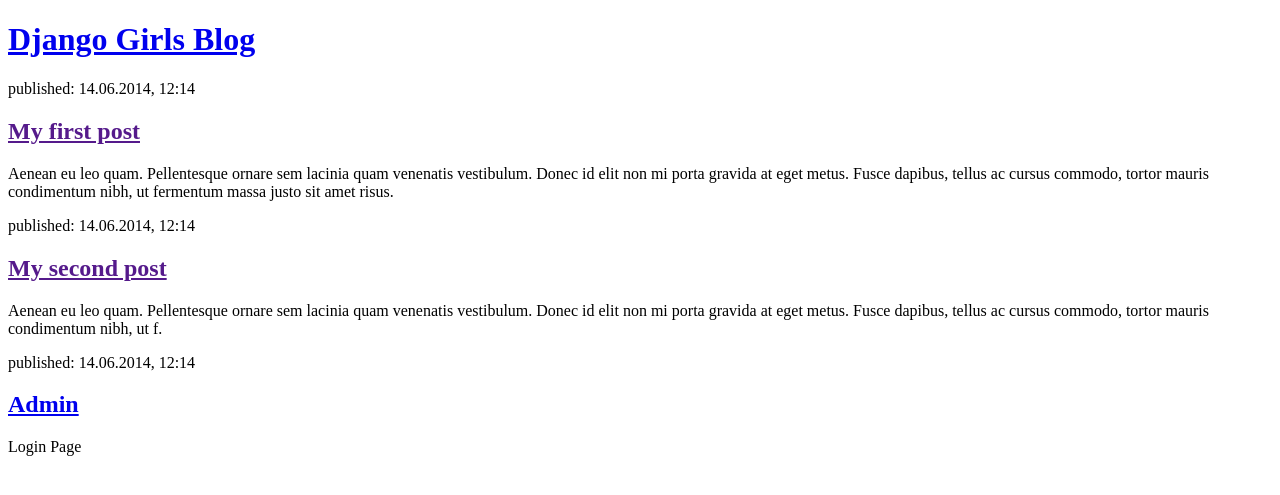
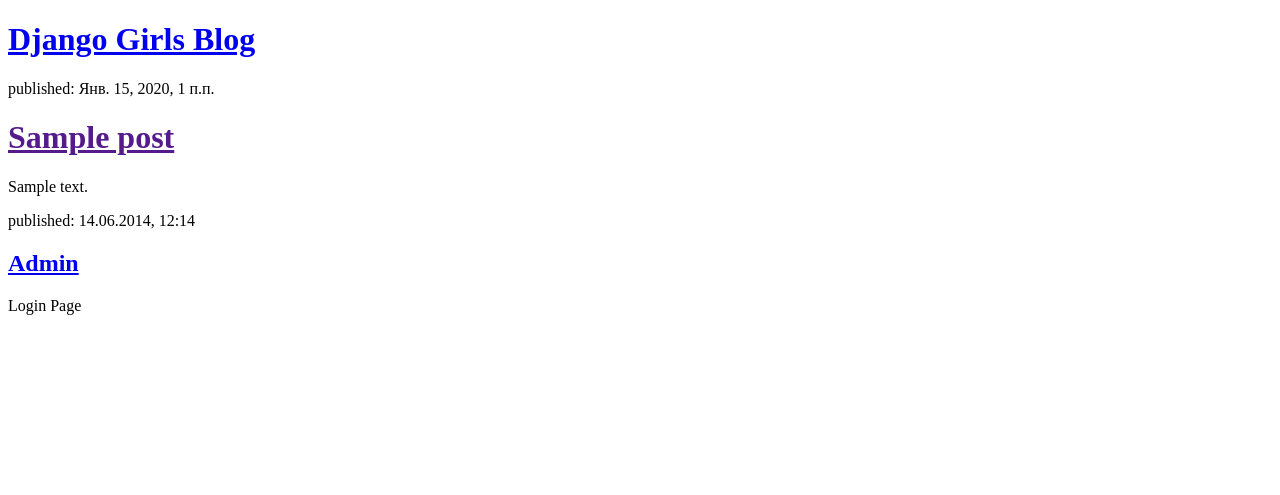
Before and after one commit to demorgan777/my-first-blog, a Django app: template blog/templates/blog/post_list.html in a window 1280 px wide. Shown: the top 495 px of the page. Run offline with Django 3.2, Linux system fonts and the light colour scheme; the template is opened without the code that fills it: values that come from a table or form of the project are taken from there, others are empty; tables that the repository leaves empty hold one stand-in row (values such as "Sample post").

Commit message:
Modified templates to display posts from database.

```diff
--- a/blog/templates/blog/post_list.html
+++ b/blog/templates/blog/post_list.html
@@ -8,6 +8,14 @@
             <h1><a href="/">Django Girls Blog</a></h1>
         </div>
 
+        {% for post in posts %}
+        <div>
+        	<p>published: {{ post.published_date }}</p>
+        	<h1><a href="">{{ post.title }}</a></h1>
+        	<p>{{ post.text|linebreaksbr }}</p>
+        </div>
+        {% endfor %}
+<!--
         <div>
             <p>published: 14.06.2014, 12:14</p>
             <h2><a href="">My first post</a></h2>
@@ -19,6 +27,7 @@
             <h2><a href="">My second post</a></h2>
             <p>Aenean eu leo quam. Pellentesque ornare sem lacinia quam venenatis vestibulum. Donec id elit non mi porta gravida at eget metus. Fusce dapibus, tellus ac cursus commodo, tortor mauris condimentum nibh, ut f.</p>
         </div>
+    -->
         <div>
             <p>published: 14.06.2014, 12:14</p>
             <h2><a href="/admin">Admin</a></h2>
--- a/blog/views.py
+++ b/blog/views.py
@@ -1,5 +1,7 @@
 from django.shortcuts import render
-
+from django.utils import timezone
+from .models import Post
 # Create your views here.
 def post_list(request):
-	return render(request, 'blog/post_list.html', {})
+    posts = Post.objects.filter(published_date__lte=timezone.now()).order_by('published_date')
+    return render(request, 'blog/post_list.html', {'posts': posts})
```
